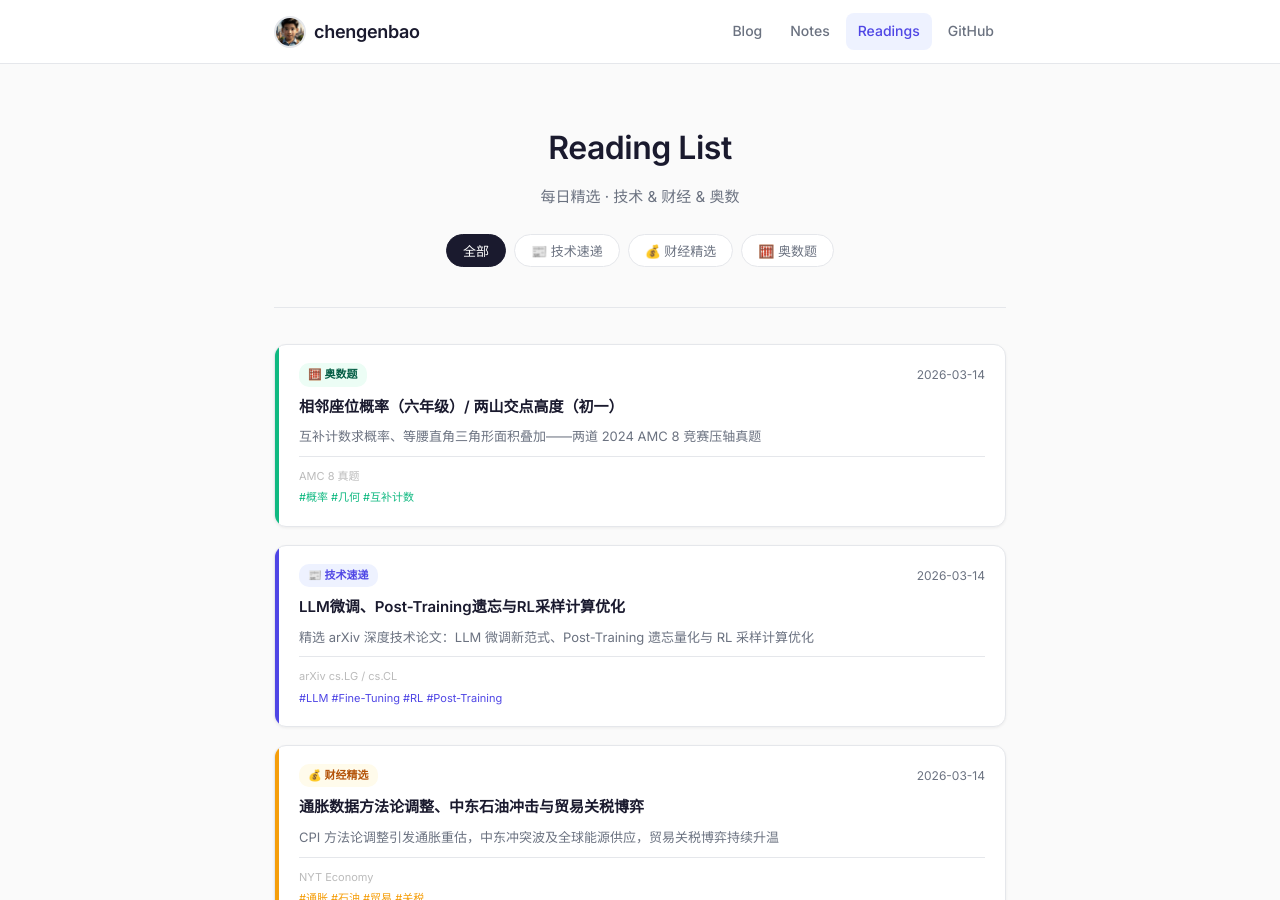
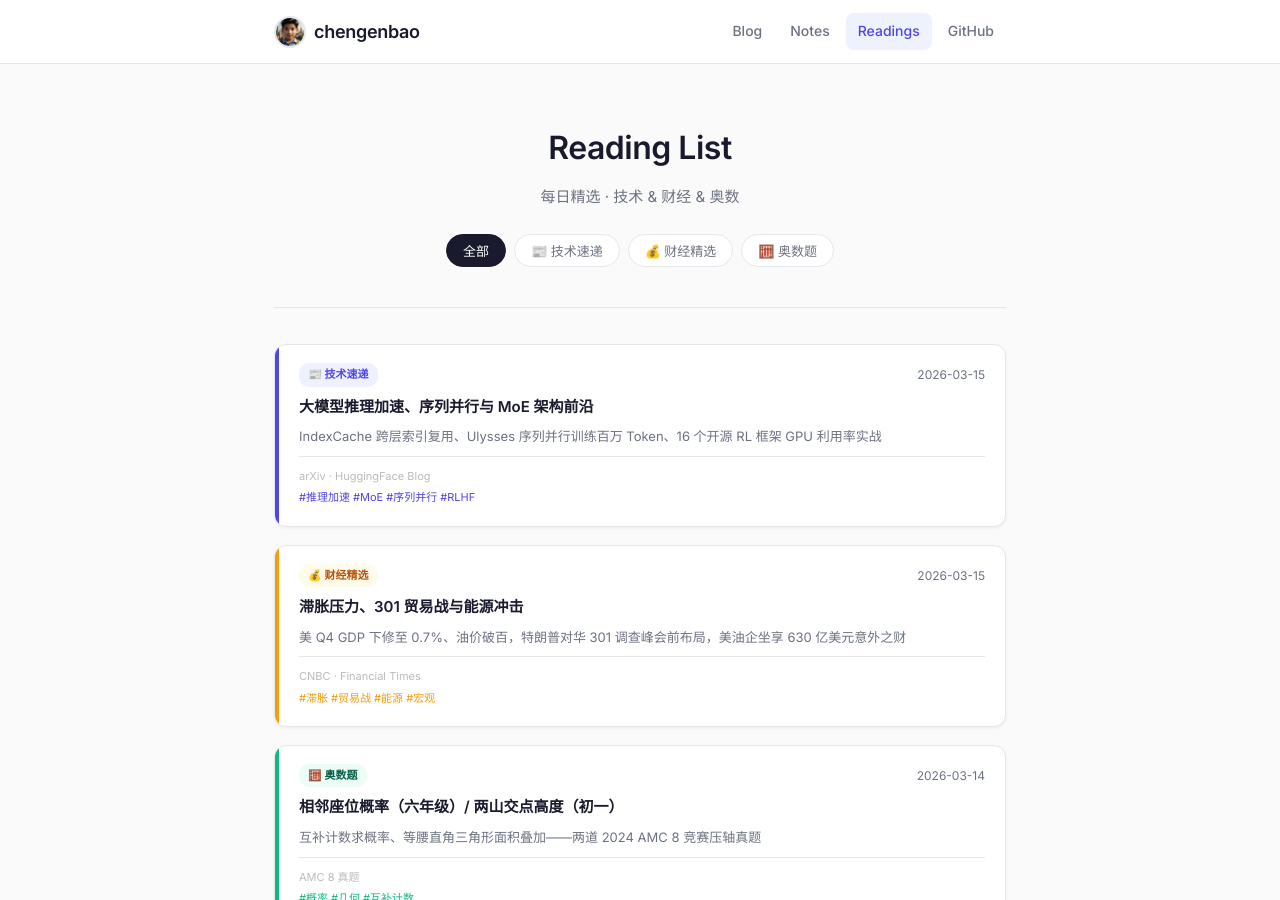
Before and after one commit to chengenbao/chengenbao.github.io, a Jekyll site: the page built from reading-list/index.md, in a window 1280 px wide and 900 px high. Built offline with Jekyll 4.4.1, drawn with Linux system fonts in a browser that asks for light colours.

Commit message:
Add 2026-03-15 reading list cards (tech + finance)

```diff
--- a/reading-list/index.md
+++ b/reading-list/index.md
@@ -18,6 +18,36 @@ permalink: /reading-list/
   </div>
 
   <div class="rl-grid">
+<a class="rl-card tech" href="/reading-list/2026-03-15-tech-daily/">
+  <div class="rl-accent"></div>
+  <div class="rl-body">
+    <div class="rl-top">
+      <span class="rl-badge tech">📰 技术速递</span>
+      <time>2026-03-15</time>
+    </div>
+    <h2>大模型推理加速、序列并行与 MoE 架构前沿</h2>
+    <p>IndexCache 跨层索引复用、Ulysses 序列并行训练百万 Token、16 个开源 RL 框架 GPU 利用率实战</p>
+    <div class="rl-meta">
+      <span class="rl-source">arXiv · HuggingFace Blog</span>
+      <span class="rl-tags">#推理加速 #MoE #序列并行 #RLHF</span>
+    </div>
+  </div>
+</a>
+<a class="rl-card finance" href="/reading-list/2026-03-15-finance-daily/">
+  <div class="rl-accent"></div>
+  <div class="rl-body">
+    <div class="rl-top">
+      <span class="rl-badge finance">💰 财经精选</span>
+      <time>2026-03-15</time>
+    </div>
+    <h2>滞胀压力、301 贸易战与能源冲击</h2>
+    <p>美 Q4 GDP 下修至 0.7%、油价破百，特朗普对华 301 调查峰会前布局，美油企坐享 630 亿美元意外之财</p>
+    <div class="rl-meta">
+      <span class="rl-source">CNBC · Financial Times</span>
+      <span class="rl-tags">#滞胀 #贸易战 #能源 #宏观</span>
+    </div>
+  </div>
+</a>
 <a class="rl-card math" href="/reading-list/2026-03-14-math/">
   <div class="rl-accent"></div>
   <div class="rl-body">
```
